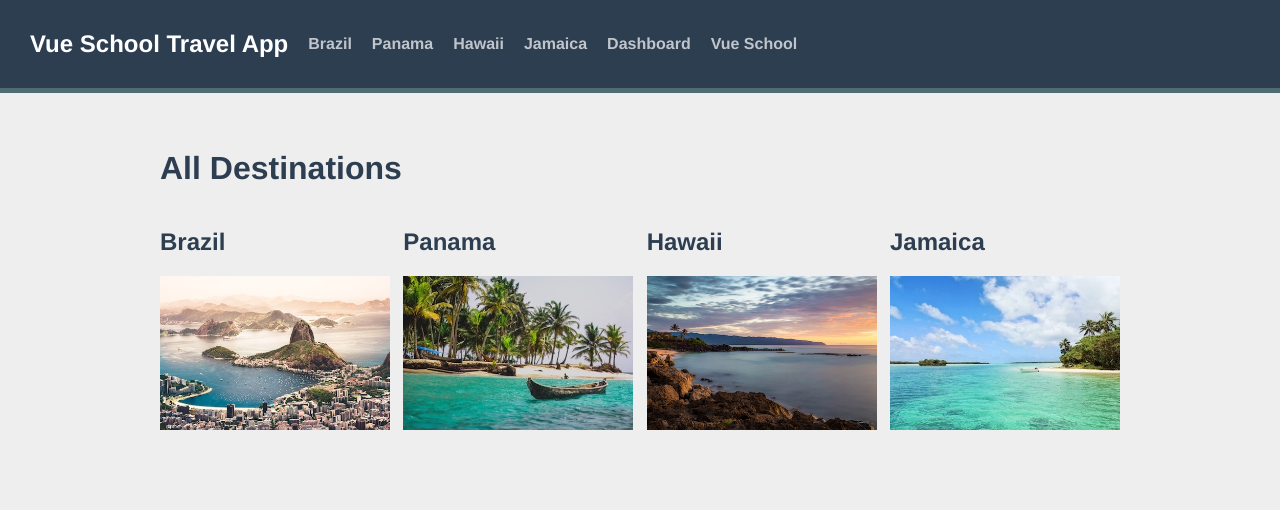
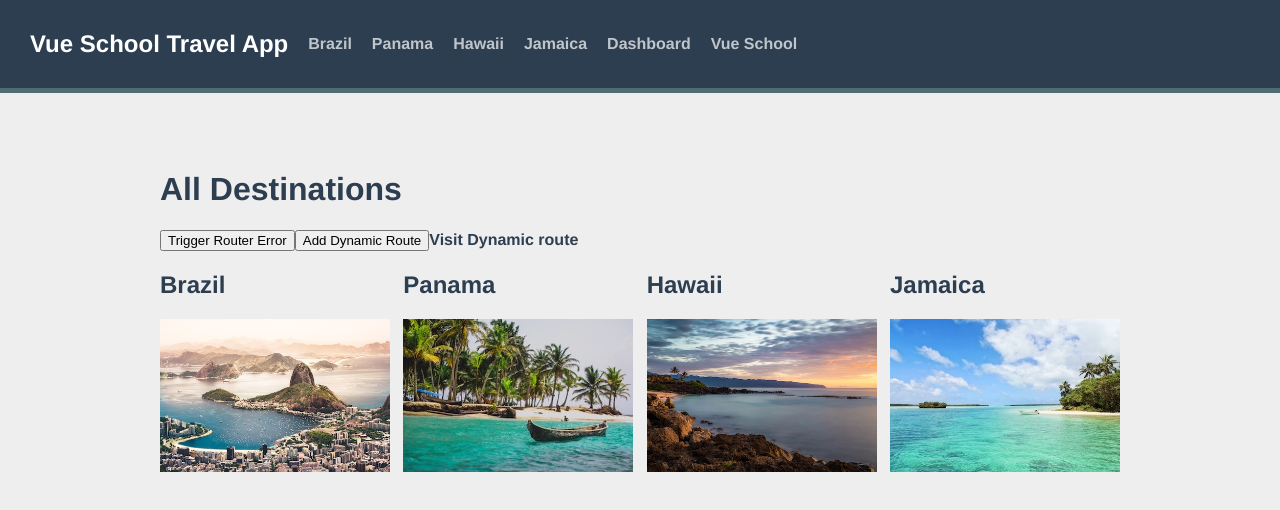
Before and after one commit to CalenArrna/vue-school-travel-app, a Vue app: page / in a window 1280 px wide. Shown: the top 510 px of the page. Built offline with nearby package versions, Linux system fonts and the light colour scheme.

Commit message:
Chapter 5 implemented, course finished

```diff
--- a/src/App.vue
+++ b/src/App.vue
@@ -2,7 +2,13 @@
 
   <TheNavigation />
   <div class="container">
-    <router-view v-slot="{ Component }">
+    <router-view v-slot="{ Component }" class="view left-sidebar" name="LeftSidebar">
+      <transition name="fade" mode="out-in">
+        <component :is="Component" :key="$route.path"></component>
+      </transition>
+    </router-view>
+
+    <router-view v-slot="{ Component }" class="main-view">
       <transition name="fade" mode="out-in">
         <component :is="Component" :key="$route.path"></component>
       </transition>
@@ -28,4 +34,16 @@ export default {
 .fade-leave-to {
   opacity: 0;
 }
+
+.container {
+  display: flex;
+}
+
+.left-sidebar {
+  width: 20%;
+}
+
+.main-view {
+  width: 100%;
+}
 </style>
--- /dev/null
+++ b/src/components/LeftSidebar.vue
@@ -0,0 +1,22 @@
+<template>
+    <ul>
+        <li>
+            <router-link :to="{ name: 'protected' }">Dashboard</router-link>
+        </li>
+        <li>
+            <router-link :to="{ name: 'invoices' }">Invoices</router-link>
+        </li>
+    </ul>
+</template>
+<style scoped>
+ul {
+    background: white;
+    padding: 10px;
+    list-style: none;
+    margin-right: 20px;
+}
+
+li {
+    margin: 10px;
+}
+</style>
--- a/src/router/index.js
+++ b/src/router/index.js
@@ -4,16 +4,23 @@ import { parse } from "@vue/compiler-dom";
 import dataSource from "@/data.json";
 
 const routes = [
-  { path: "/", name: "Home", component: Home },
+  { path: "/", name: "Home", component: Home, alias: "/home" },
   {
     path: "/login",
     name: "login",
     component: () => import("@/views/Login.vue"),
   },
   {
+    path: "/example/:id(\\d+)",
+    component: () => import("@/views/Login.vue"),
+  },
+  {
     path: "/protected",
     name: "protected",
-    component: () => import("@/views/Protected.vue"),
+    components: {
+      default: () => import("@/views/Protected.vue"),
+      LeftSidebar: () => import("@/components/LeftSidebar.vue"),
+    },
     meta: {
       requiresAuth: true,
     },
@@ -21,7 +28,10 @@ const routes = [
   {
     path: "/invoices",
     name: "invoices",
-    component: () => import("@/views/Invoices.vue"),
+    components: {
+      default: () => import("@/views/Invoices.vue"),
+      LeftSidebar: () => import("@/components/LeftSidebar.vue"),
+    },
     meta: {
       requiresAuth: true,
     },
--- a/src/views/Home.vue
+++ b/src/views/Home.vue
@@ -2,6 +2,9 @@
 
     <div class="home">
         <h1>All Destinations</h1>
+        <button @click="triggerRouterError">Trigger Router Error</button>
+        <button @click="addDynamicRoute">Add Dynamic Route</button>
+        <router-link to="/dynamic">Visit Dynamic route</router-link>
         <div class="destinations">
             <AppLink v-for="dest in destinations" :key="dest.id"
                 :to="{ name: 'destination.show', params: { id: dest.id, slug: dest.slug } }">
@@ -16,11 +19,31 @@
 
 <script>
 import dataSource from '@/data.json';
+import { isNavigationFailure, NavigationFailureType } from 'vue-router';
+
 export default {
     data() {
         return {
             destinations: dataSource.destinations
         }
-    }
+    },
+    methods: {
+        async triggerRouterError() {
+            const navigationFailure = await this.$router.push('/');
+            if (isNavigationFailure(navigationFailure, NavigationFailureType.duplicated)) {
+                console.log(navigationFailure.to)
+                console.log(navigationFailure.from)
+            } else {
+
+            }
+        },
+        addDynamicRoute() {
+            this.$router.addRoute({
+                name: "dynamic",
+                path: '/dynamic',
+                component: () => import("@/views/Login.vue")
+            })
+        }
+    },
 }
 </script>
```
